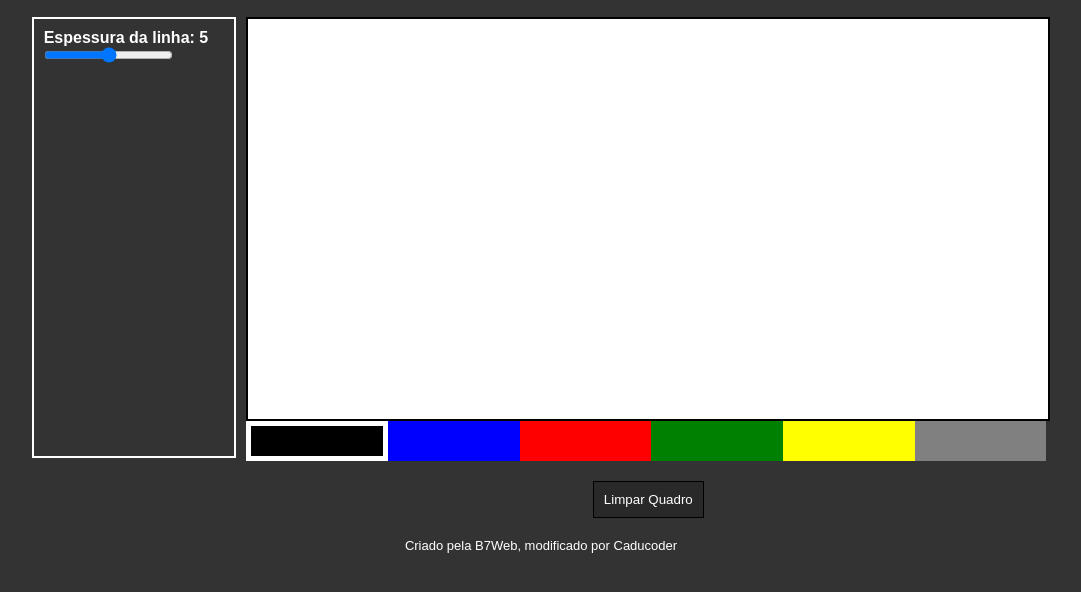
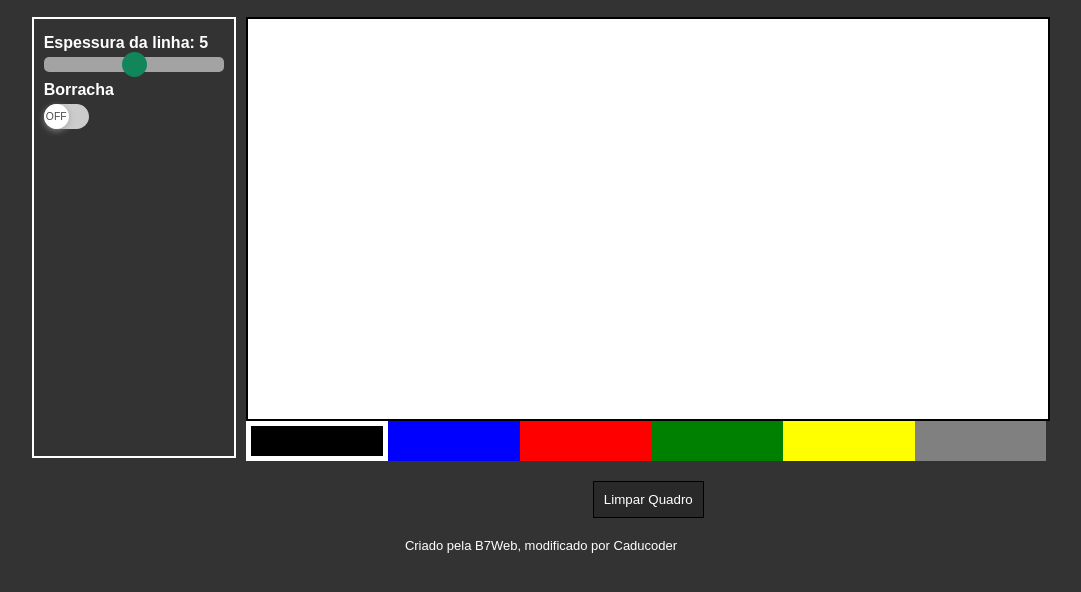
Before and after one commit to caducoder/desenhando-no-canvas, a plain HTML site: page index.html in a window 1280 px wide. Shown: the part 144-736 px from the top of the page, without its empty margins (99-1180 px from the left). Drawn offline with Linux system fonts and the light colour scheme.

Commit message:
feat: adiciona borracha

```diff
--- a/index.html
+++ b/index.html
@@ -1,9 +1,9 @@
 <!DOCTYPE html>
 <html lang="pt-br">
 <head>
-    <meta charset="UTF-8">
-    <meta http-equiv="X-UA-Compatible" content="IE=edge">
-    <meta name="viewport" content="width=device-width, initial-scale=1.0">
+    <meta charset="UTF-8" />
+    <meta http-equiv="X-UA-Compatible" content="IE=edge" />
+    <meta name="viewport" content="width=device-width, initial-scale=1.0" />
     <title>Desenhando no Canvas</title>
     <link rel="stylesheet" href="style.css" />
 </head>
@@ -13,10 +13,21 @@
     <main class="box">
         <aside class="sidebar">
             <div class="slidecontainer">
-                <p>Espessura da linha: <span class="lineWidthOutput"></span></p>
-                <input type="range" min="1" max="100" class="slider" id="myRange" >
+                <p class="label-opt">Espessura da linha: <span class="lineWidthOutput"></span></p>
+                <input type="range" min="1" max="100" class="slider" />
+            </div>
+
+            <div class="rubber">
+                <p class="label-opt">Borracha</p>
+                <label class="toggler-wrapper style">
+                    <input type="checkbox" class="rubber-checkbox" >
+                    <div class="toggler-slider">
+                        <div class="toggler-knob"></div>
+                    </div>
+                </label>
             </div>
         </aside>
+
         <div class="drawBoard">
             <canvas id="tela" width="800" height="400"></canvas>
 
--- a/script.js
+++ b/script.js
@@ -1,16 +1,22 @@
 // Initial Data
 let currentColor = 'black';
+let lastColor;
 let canDraw = false;
 let mouseX = 0;
 let mouseY = 0;
 let lineWidth = 5;
+let rubberCheckbox = document.querySelector('.rubber-checkbox')
+rubberCheckbox.checked = false;
 
 //slider
 let slider = document.querySelector('.slider');
 let output = document.querySelector('.lineWidthOutput')
 output.innerText = lineWidth;
 
-slider.addEventListener('input', updateLineWidth)
+slider.addEventListener('input', updateLineWidth);
+
+//checkbox
+rubberCheckbox.addEventListener('change', toggleRubber)
 
 let screenDraw = document.querySelector('#tela');
 let ctx = screenDraw.getContext('2d');
@@ -30,12 +36,29 @@ document.querySelector('.clear').addEventListener('click', clearScreen);
 function colorButtonClick(e) {
    let color = e.target.getAttribute('data-color');
    currentColor = color;
+   lastColor = color;
+
+   // desativa borracha
+   rubberCheckbox.checked = false;
+   document.querySelector('.colorArea').classList.remove('test');
 
    //alternando os botões selecionados
    document.querySelector('.color.active').classList.remove('active');
    e.target.classList.add('active');
 }
 
+// alterna o estado da borracha
+function toggleRubber() {
+   if(rubberCheckbox.checked){
+      document.querySelector('.colorArea').classList.add('test');
+      currentColor = 'white'
+   } else {
+      document.querySelector('.colorArea').classList.remove('test');
+      currentColor = lastColor;
+   }
+}
+
+// muda espessura da linha
 function updateLineWidth() {
    lineWidth = this.value;
    output.innerText = lineWidth;
--- a/style.css
+++ b/style.css
@@ -30,15 +30,120 @@ h1 {
     margin-bottom: 60px;
 }
 
-.slidecontainer p {
+.sidebar .label-opt {
     color: #fff;
     font-weight: 600;
     word-wrap: normal;
+    margin: 5px 0;
+}
+
+.slider {
+    -webkit-appearance: none;
+    appearance: none;
+    width: 100%;
+    background: #d3d3d3;
+    height: 15px;
+    border-radius: 5px;
+    outline: none;
+    opacity: 0.7;
+    -webkit-transition: .2s;
+    transition: opacity .2s;
+}
+
+.slider:hover {
+  opacity: 1; /* Fully shown on mouse-over */
+}
+
+/* Chrome */
+.slider::-webkit-slider-thumb {
+  -webkit-appearance: none;
+  appearance: none;
+  width: 25px;
+  height: 25px;
+  border-radius: 50%;
+  background: #04AA6D;
+  cursor: pointer;
+}
+
+/* Firefox */
+.slider::-moz-range-thumb {
+    height: 25px;
+    width: 25px;
+    border-radius: 50%;
+    background: #04AA6D;
+    cursor:pointer;
 }
 
 .lineWidthOutput {
     width: 25px;
     display: inline-block;
+}
+
+/* Rubber checkbox */
+.toggler-wrapper {
+  display: block;
+  width: 45px;
+  height: 25px;
+  cursor: pointer;
+  position: relative;
+}
+
+.toggler-wrapper input[type="checkbox"] {
+  display: none;
+}
+
+.toggler-wrapper input[type="checkbox"]:checked+.toggler-slider {
+  background-color: #44cc66;
+}
+
+.toggler-wrapper .toggler-slider {
+  background-color: #ccc;
+  position: absolute;
+  border-radius: 100px;
+  top: 0;
+  left: 0;
+  width: 100%;
+  height: 100%;
+  -webkit-transition: all 300ms ease;
+  transition: all 300ms ease;
+}
+
+.toggler-wrapper .toggler-knob {
+  position: absolute;
+  -webkit-transition: all 300ms ease;
+  transition: all 300ms ease;
+}
+
+.toggler-wrapper.style input[type="checkbox"]:checked+.toggler-slider .toggler-knob {
+  left: calc(100% - 19px - 3px);
+}
+
+.toggler-wrapper.style input[type="checkbox"]:checked+.toggler-slider .toggler-knob:after {
+  content: 'On';
+}
+
+.toggler-wrapper.style .toggler-knob {
+  width: 25px;
+  height: 25px;
+  border-radius: 50%;
+  left: 0;
+  top: 0;
+  background-color: #fff;
+  -webkit-box-shadow: 0 2px 6px rgba(153, 153, 153, 0.75);
+  box-shadow: 0 2px 6px rgba(153, 153, 153, 0.75);
+}
+
+.toggler-wrapper.style .toggler-knob:after {
+  content: 'Off';
+  position: absolute;
+  top: 50%;
+  left: 50%;
+  -webkit-transform: translate(-50%, -50%);
+  transform: translate(-50%, -50%);
+  font-size: 65%;
+  text-transform: uppercase;
+  font-weight: 500;
+  opacity: 0.7;
 }
 
 .drawBoard {
@@ -56,6 +161,11 @@ h1 {
     width: 800px;
     display: flex;
 }
+
+.colorArea.test {
+    opacity: 0.5;
+}
+
 .color {
     flex: 1;
     height: 40px;
@@ -64,6 +174,8 @@ h1 {
 .color.active {
     border: 5px solid #FFF;
 }
+
+
 
 .clear {
     border: 1px solid #000;
```
